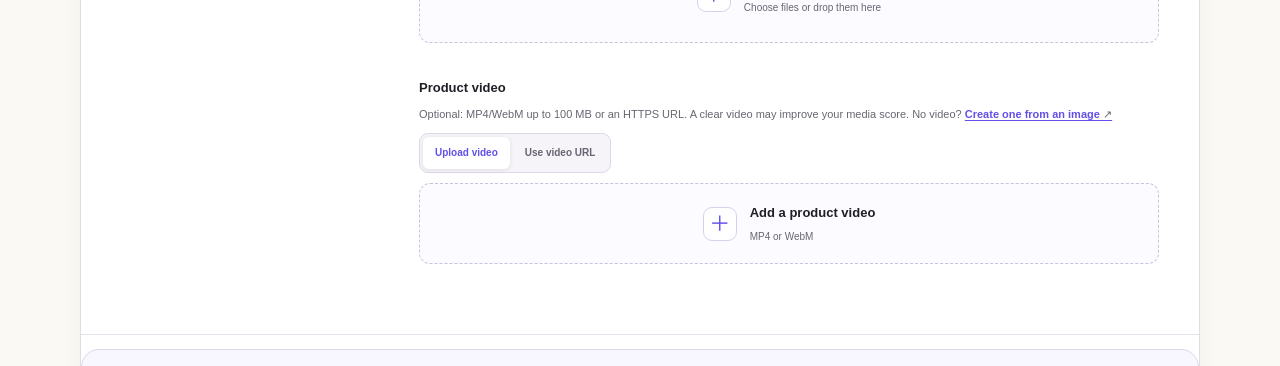
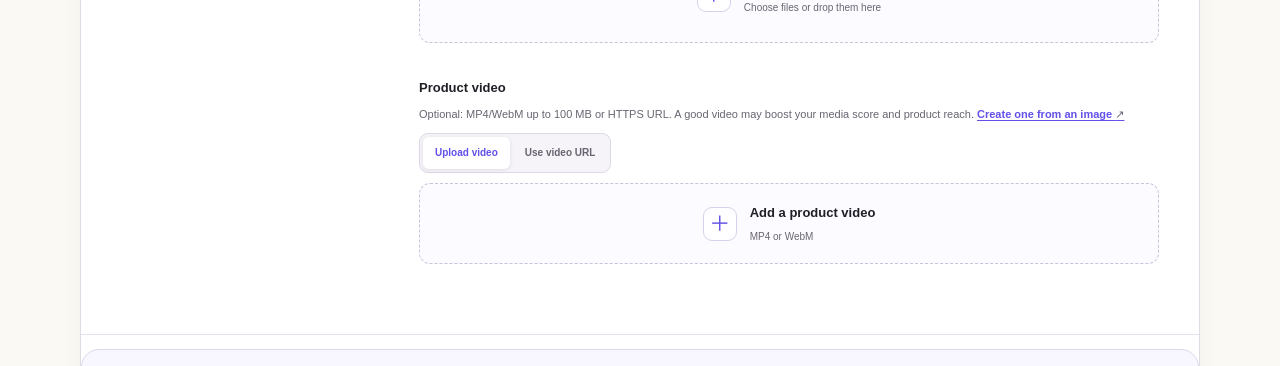
Before and after one commit to nexscope-ai/ecommerce-ai-tools, a Jekyll site: the page built from docs/product-showcase/submit/index.md, in a window 1280 px wide and 900 px high, scrolled down 2436 px. Shown: the part 152-518 px from the top of the window. Built offline with Jekyll 4.4.1, drawn with Linux system fonts in a browser that asks for light colours; nearby versions of some CDN libraries.

Commit message:
Mention product reach in Gallery video guidance

```diff
--- a/docs/product-showcase/submit/index.md
+++ b/docs/product-showcase/submit/index.md
@@ -126,7 +126,7 @@ image_caption: Submit product details for editorial review and possible free lis
             <small class="field-error" id="imageUploadKeys-error" data-error-for="imageUploadKeys" role="alert" hidden></small>
           </div>
           <div class="media-field video-field" data-video-field>
-            <div class="media-field-header"><div><strong>Product video</strong><span>Optional: MP4/WebM up to 100 MB or an HTTPS URL. A clear video may improve your media score. No video? <a class="video-generator-link" href="https://www.nexscope.ai/seller/video-generation/image-to-video?co-from=learn&amp;utm_source=learn.nexscope.ai&amp;utm_medium=referral&amp;utm_campaign=product_showcase_submission&amp;utm_content=video_hint" data-utm-campaign="product_showcase_submission" data-utm-content="video_hint" target="_blank" rel="noopener noreferrer">Create one from an image <span aria-hidden="true">↗</span></a></span></div></div>
+            <div class="media-field-header"><div><strong>Product video</strong><span>Optional: MP4/WebM up to 100 MB or HTTPS URL. A good video may boost your media score and product reach. <a class="video-generator-link" href="https://www.nexscope.ai/seller/video-generation/image-to-video?co-from=learn&amp;utm_source=learn.nexscope.ai&amp;utm_medium=referral&amp;utm_campaign=product_showcase_submission&amp;utm_content=video_hint" data-utm-campaign="product_showcase_submission" data-utm-content="video_hint" target="_blank" rel="noopener noreferrer">Create one from an image <span aria-hidden="true">↗</span></a></span></div></div>
             <input type="hidden" name="videoUrl">
             <div class="media-mode-switch" role="tablist" aria-label="Video source">
               <button type="button" role="tab" aria-selected="true" data-video-mode="UPLOAD">Upload video</button>
```
Also changed, not shown: docs/product-showcase/status/index.md (+1 -1 lines).
